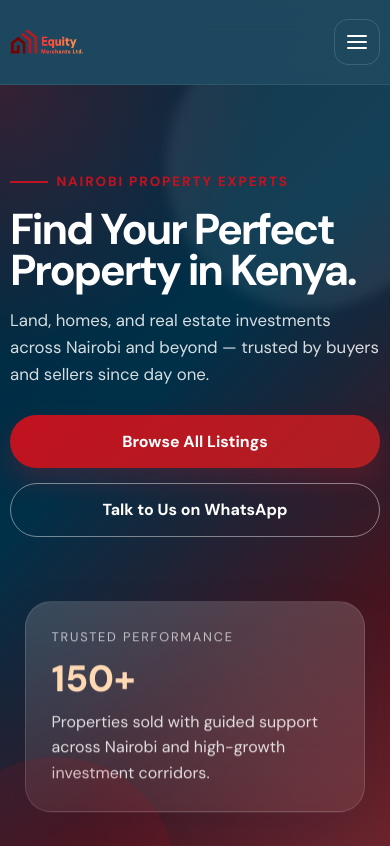
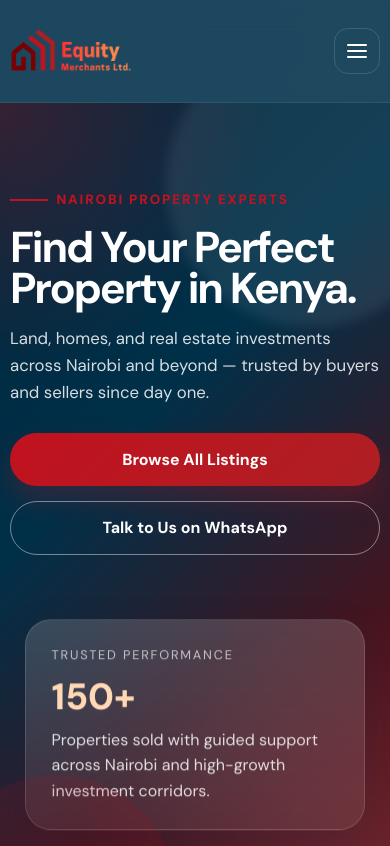
Before and after one commit to OwinoBrian/Equity-Merchants, a plain HTML site: page index.html in a window 390 px wide. Shown: the top 846 px of the page. Drawn offline with Linux system fonts and the light colour scheme; no server answers.

Commit message:
Updated Logo Size

```diff
--- a/styles.css
+++ b/styles.css
@@ -142,7 +142,7 @@ button {
   align-items: center;
   justify-content: space-between;
   gap: 1rem;
-  min-height: 84px;
+  min-height: 102px;
   min-width: 0;
 }
 
@@ -153,8 +153,8 @@ button {
 }
 
 .logo-mark {
-  width: 108px;
-  height: 80px;
+  width: 168px;
+  height: 112px;
   object-fit: contain;
   flex-shrink: 0;
 }
@@ -169,7 +169,7 @@ button {
 
 .nav-links {
   position: fixed;
-  inset: 84px 0 auto 0;
+  inset: 102px 0 auto 0;
   display: grid;
   gap: 0.25rem;
   padding: 1rem;
@@ -1120,8 +1120,8 @@ button {
   }
 
   .logo-mark {
-    width: 74px;
-    height: 48px;
+    width: 122px;
+    height: 82px;
   }
 
   .nav-actions .btn-whatsapp {
```
Also changed, not shown: Mobile-Screenshot.png (added).
